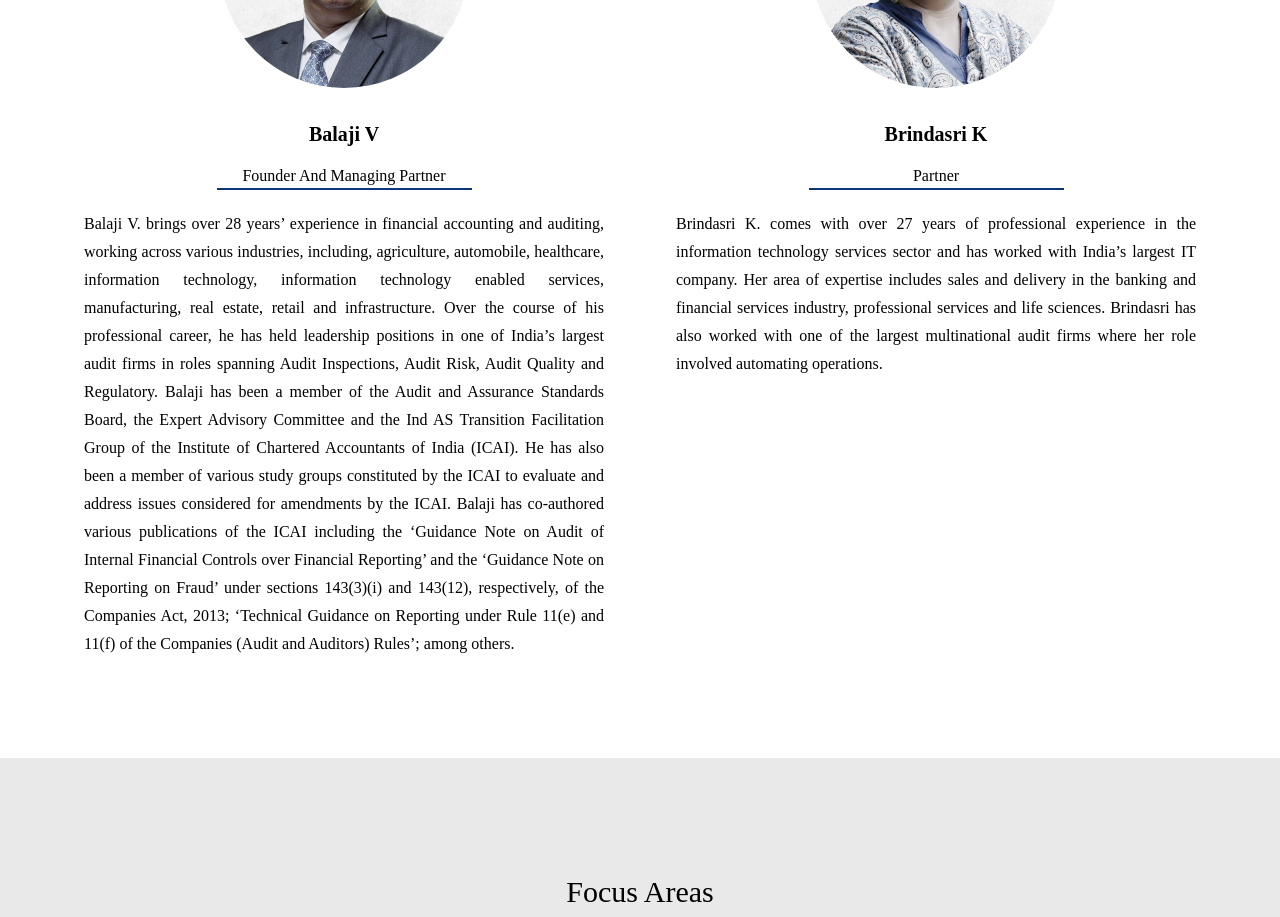
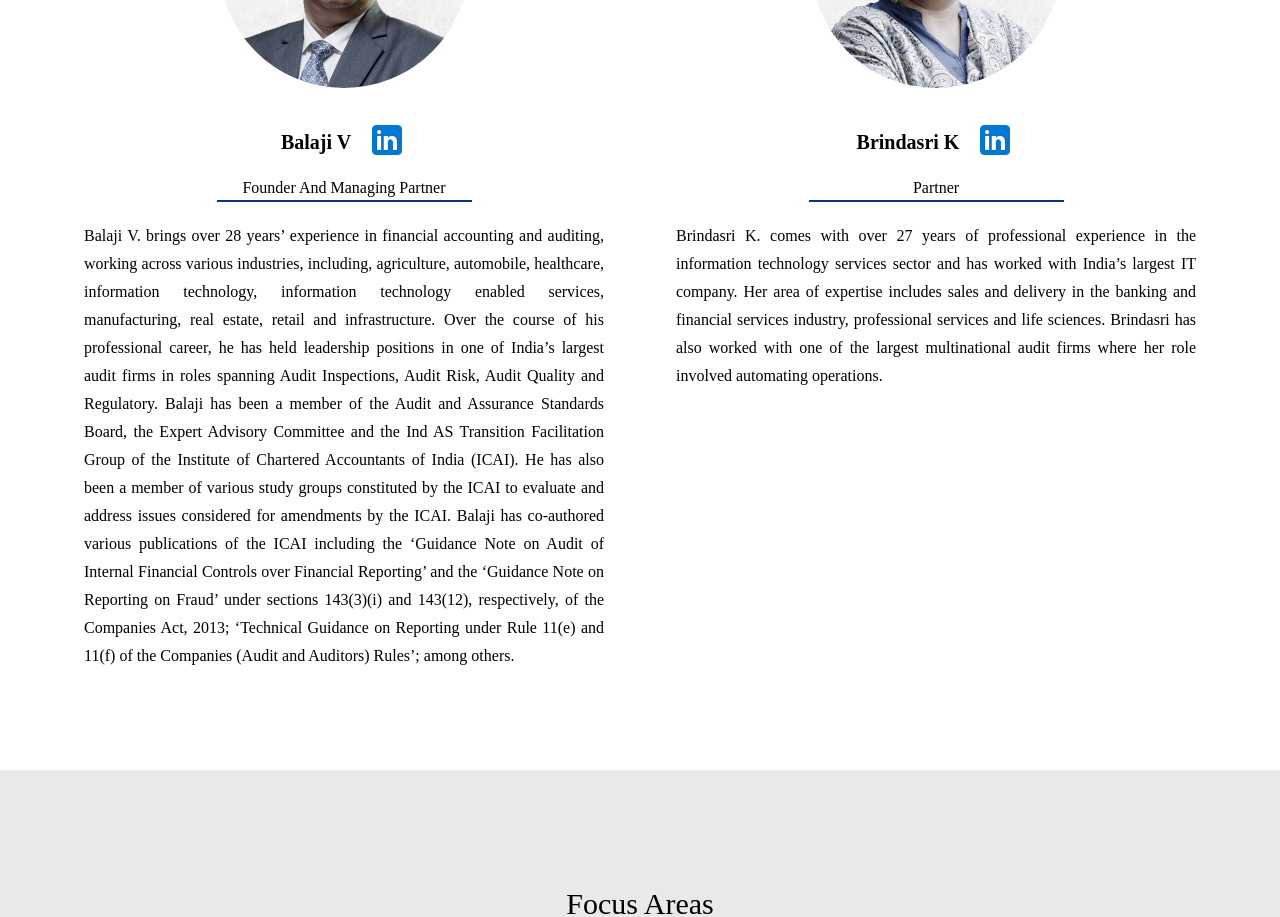
Before and after one commit to TRUENFAIR/trueandfair, a Next.js app: page /about in a window 1280 px wide. Shown: the part 1180-2097 px from the top of the page. Built offline with nearby package versions, Linux system fonts and the light colour scheme.

Commit message:
new about chnagesd

```diff
--- a/components/QualityStandards.js
+++ b/components/QualityStandards.js
@@ -211,8 +211,7 @@ observations
           <div className="flex gap-1  text-black flex-row">
             <span className="w-fit font-bah">✔️</span>{" "}
             <p className="prose text-justify  text-black font-bah ">
-              {`Communicati
-on in the
+              {`Communication in the
 audit firm
               `}
             </p>
--- a/pages/about.js
+++ b/pages/about.js
@@ -49,6 +49,7 @@ export default function About() {
         {
           name: "Balaji V",
           image: "/team/balaji.jpg",
+          linkd:"https://www.linkedin.com/in/balaji-v-8501707",
           role: "Founder and Managing Partner",
           description:
             "Balaji V. brings over 28 years’ experience in financial accounting and auditing, working across various industries, including, agriculture, automobile, healthcare, information  technology, information technology enabled services, manufacturing, real estate, retail and infrastructure. Over the course of his professional career, he has held leadership positions in one of  India’s largest audit firms in roles spanning Audit Inspections, Audit Risk, Audit Quality  and Regulatory.  Balaji has been a member of the Audit and Assurance Standards Board, the Expert Advisory Committee and the Ind AS Transition Facilitation Group of the Institute of Chartered Accountants of India (ICAI). He has also been a member of various study groups constituted by the ICAI to evaluate and address issues considered for amendments by the ICAI. Balaji has co-authored various publications of the ICAI including the ‘Guidance Note on Audit of Internal Financial Controls over Financial Reporting’ and the ‘Guidance Note on  Reporting on Fraud’ under sections 143(3)(i) and 143(12), respectively, of the Companies Act, 2013; ‘Technical Guidance on Reporting under Rule 11(e) and 11(f) of the Companies (Audit and Auditors) Rules’; among others.",
@@ -57,6 +58,7 @@ export default function About() {
           name: "Brindasri K",
           image: "/team/brindasri.jpg",
           role: "Partner",
+          linkd:"https://www.linkedin.com/in/brindasri-krishnamurthy-3a7a77a9",
           description:
             "Brindasri K. comes with over 27 years of professional experience in the information technology services sector and has worked with India’s largest IT company. Her area of expertise includes sales and delivery in the banking and financial services industry, professional services and life sciences. Brindasri has also worked with one of the largest multinational audit firms where her role involved automating operations.",
         },
@@ -72,30 +74,35 @@ export default function About() {
         {
           name: "Archana Ashok",
           image: "/team/archana.jpg",
+          linkd:"https://www.linkedin.com/in/archana-ashok-7769a017",
           role: "",
           description: "",
         },
         {
           name: "Shristi Sarayan",
           image: "/team/srishti.jpg",
+          linkd:"https://www.linkedin.com/in/shristi-sarayan-43831257",
           role: "",
           description: "",
         },
         {
           name: "Kirti Kumar Kotian",
           image: "/team/kirti.jpg",
+          linkd:"http://www.linkedin.com/in/kirti-kumar-kotian",
           role: "",
           description: "",
         },
         {
           name: "Rakesh Jain",
           image: "/team/rakesh.jpg",
+          linkd:"https://www.linkedin.com/in/rakesh-jain-a731641b",
           role: "",
           description: "",
         },
         {
           name: "Krishna R P",
           image: "/team/krishna.jpg",
+          linkd:"",
           role: "",
           description: "",
         },
@@ -163,7 +170,10 @@ export default function About() {
     <>
       <Head>
         <title>True & Fair | About Us</title>
-        <meta name="description" content="True and Fair is a start-up firm formed with a vision to enable capacity building and capability enhancement of audit firms. Founded by a team of seasoned CA professionals, we bring together a collective experience of more than 100 years in audits and accounting. Leveraging on our experience we have designed a set of policies and practices to help our clients benefit from our technical expertise. We have the skills and scale to serve audit firms (both established and formative), upcoming chartered accountants, Regulators, and corporates - while remaining agile and personal in our approach. True and Fair is one-of-a-kind firm and aspires to be the benchmark STANDARD SETTER in the auditing ecosystem."/>
+        <meta
+          name="description"
+          content="True and Fair is a start-up firm formed with a vision to enable capacity building and capability enhancement of audit firms. Founded by a team of seasoned CA professionals, we bring together a collective experience of more than 100 years in audits and accounting. Leveraging on our experience we have designed a set of policies and practices to help our clients benefit from our technical expertise. We have the skills and scale to serve audit firms (both established and formative), upcoming chartered accountants, Regulators, and corporates - while remaining agile and personal in our approach. True and Fair is one-of-a-kind firm and aspires to be the benchmark STANDARD SETTER in the auditing ecosystem."
+        />
       </Head>
 
       <section className="bg-lightgray">
@@ -307,6 +317,7 @@ export default function About() {
                     point1sub2,
                     point1sub3,
                     point1sub5,
+                    linkd
                   },
                   index
                 ) => {
@@ -419,9 +430,24 @@ export default function About() {
                             layout="fill"
                           />
                         </div>
-                        <h1 className="mt-8 text-xl font-bah   text-black capitalize font-bold ">
-                          {name}
-                        </h1>
+                        <div className="mt-8  w-full flex justify-center gap-4 text-xl font-bah   text-black  font-bold ">
+                         <p className="font-bah  font-bold mt-2"> {name}</p>
+                          <span className="hover:scale-105 transition-all">
+
+                            <a
+                              className="hover:scale-105 transition-all"
+                              href={linkd}
+                              target="_blank"
+                              rel="noreferrer"
+                            >
+                              <img
+                                src="/icons/link.png"
+                                className="w-10 h-10"
+                                alt=""
+                              />
+                            </a>
+                          </span>
+                        </div>
                         <div className="flex flex-col gap-5 justify-center">
                           <p className=" text-black font-bah mt-4  capitalize text-center  ">
                             {role}
--- a/pages/resources.js
+++ b/pages/resources.js
@@ -197,7 +197,7 @@ export default function Resources() {
           ),
         },
         {
-          name: "CA Zubin Billimoria (Treasurer BCAS and Practicing CA) - thoughts on audit professionk",
+          name: "CA Zubin Billimoria (Treasurer BCAS and Practicing CA) - thoughts on audit profession",
           desc: "Lorem ipsum dolor sit amet consectetur adipisicing elit. Totam voluptatum cupiditate possimus dolore voluptatibus similique optioducimus provident,",
           imgs: "/events/7.png",
           vidoes: (
```
Also changed, not shown: public/icons/link.png (added).
